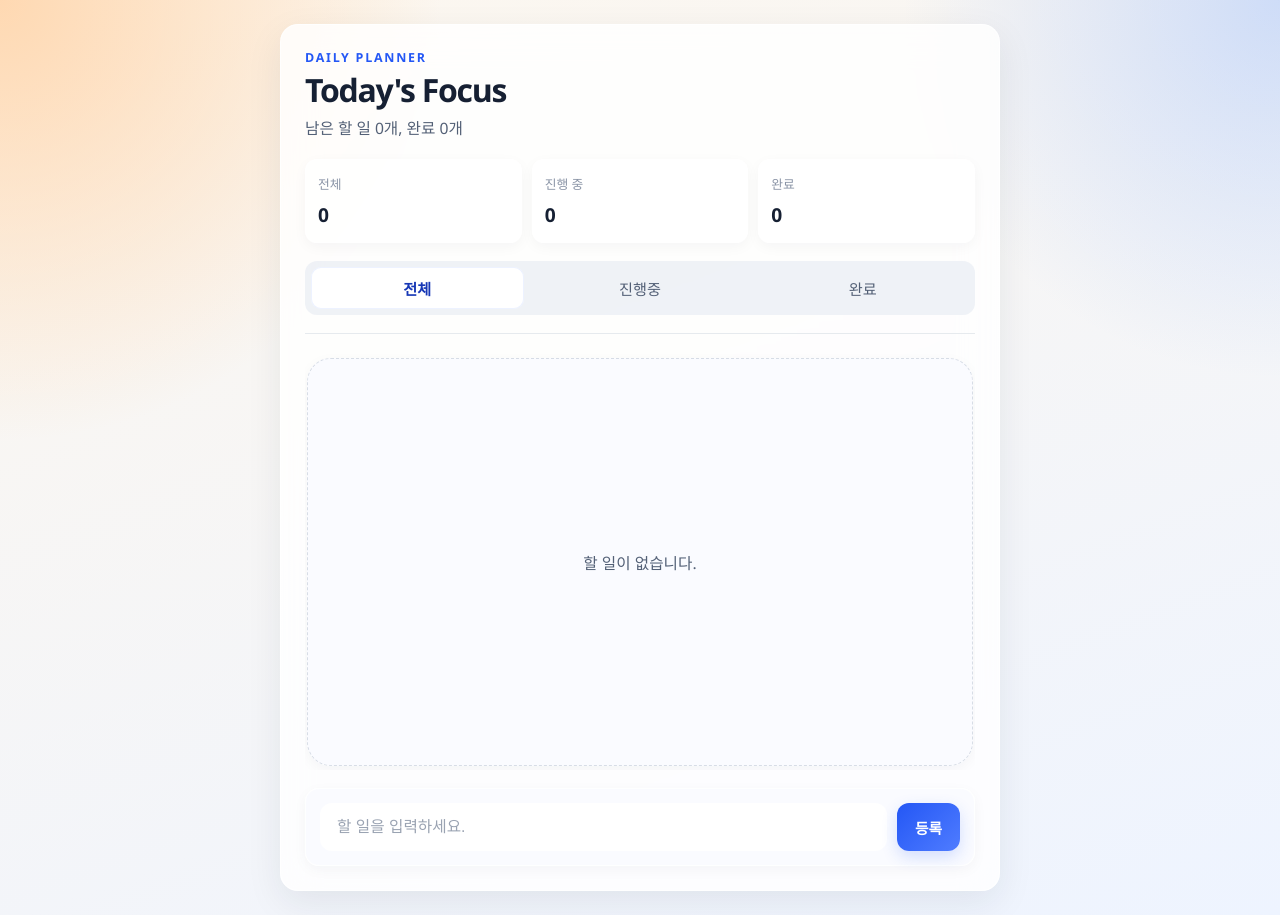
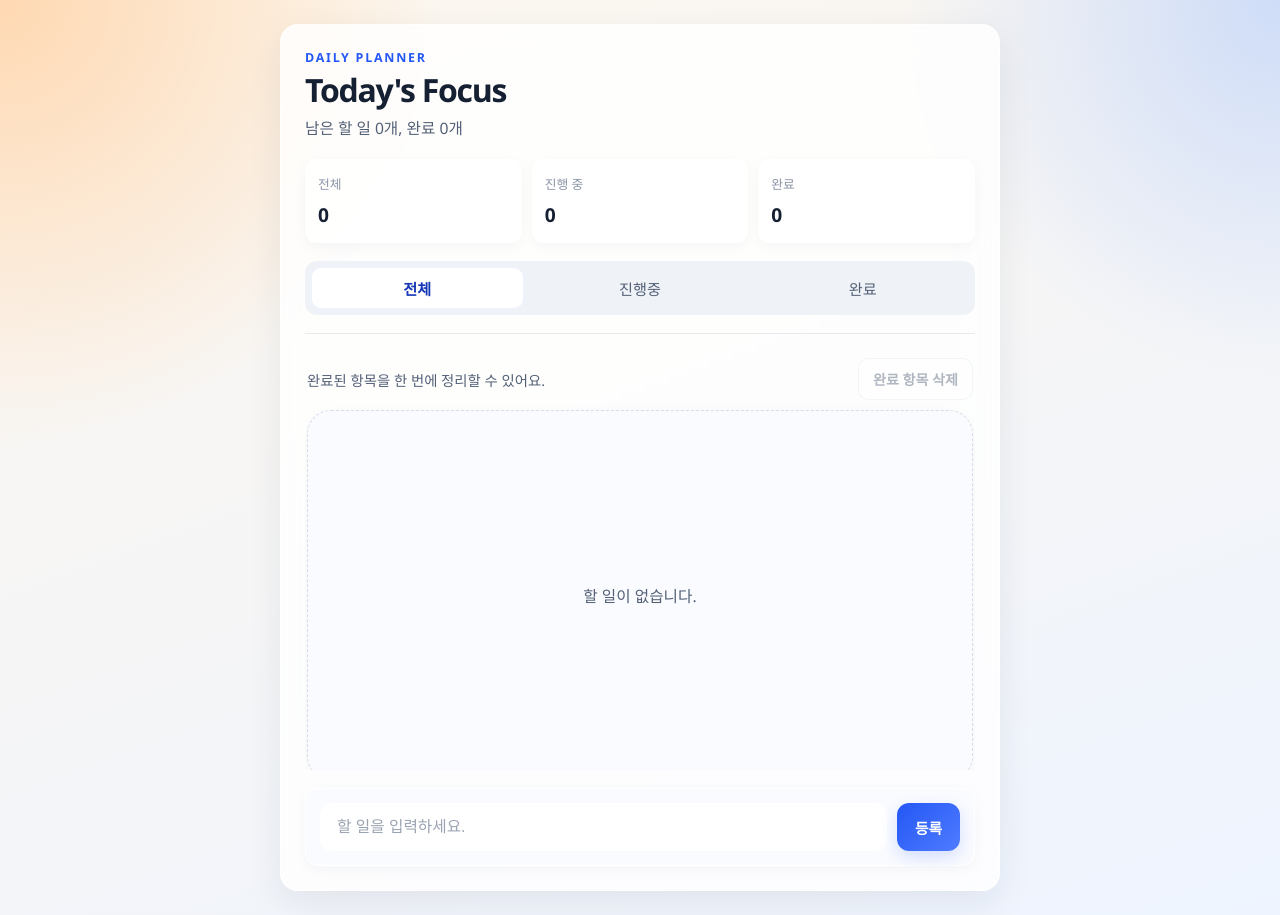
Before and after one commit to ChaeSooYeon/vue-TodoApp-composition, a Vue app: page / in a window 1280 px wide. Built offline with nearby package versions, Linux system fonts and the light colour scheme; a web font is replaced by a local one.

Commit message:
feat: 완료 항목 전체삭제 구현

```diff
--- a/src/App.vue
+++ b/src/App.vue
@@ -15,6 +15,7 @@ const {
   updateTab,
   addTodo,
   deleteTodo,
+  deleteDoneTodos,
   updateTodo,
   editTodo,
 } = useTodos();
@@ -30,7 +31,10 @@ const {
     />
     <TodoList
       :todos="computedTodos"
+      :current="current"
+      :completed-count="completedCount"
       @delete-todo="deleteTodo"
+      @delete-done-todos="deleteDoneTodos"
       @update-todo="updateTodo"
       @edit-todo="editTodo"
     />
--- a/src/components/TodoList.vue
+++ b/src/components/TodoList.vue
@@ -9,8 +9,27 @@
 <script setup>
 import TodoListItem from './TodoListItem.vue';
 
-const props = defineProps(['todos']);
-const emit = defineEmits(['delete-todo', 'update-todo', 'edit-todo']);
+const props = defineProps({
+  todos: {
+    type: Array,
+    default: () => [],
+  },
+  current: {
+    type: String,
+    default: 'all',
+  },
+  completedCount: {
+    type: Number,
+    default: 0,
+  },
+});
+
+const emit = defineEmits([
+  'delete-todo',
+  'delete-done-todos',
+  'update-todo',
+  'edit-todo',
+]);
 
 const deleteTodo = (id) => {
   emit('delete-todo', id);
@@ -23,9 +42,29 @@ const updateTodo = (id) => {
 const editTodo = (item, newMsg) => {
   emit('edit-todo', item, newMsg);
 };
+
+const deleteDoneTodos = () => {
+  emit('delete-done-todos');
+};
+
+const actionMessage =
+  props.current === 'progress'
+    ? '진행중 탭에서는 삭제할 완료 항목이 없어요.'
+    : '완료된 항목을 한 번에 정리할 수 있어요.';
 </script>
 <template>
   <div class="list">
+    <div class="list-actions">
+      <p class="list-caption">{{ actionMessage }}</p>
+      <button
+        class="clear-btn"
+        type="button"
+        :disabled="props.completedCount === 0 || props.current === 'progress'"
+        @click="deleteDoneTodos"
+      >
+        완료 항목 삭제
+      </button>
+    </div>
     <TodoListItem
       v-for="item in props.todos"
       :key="item.id"
@@ -50,6 +89,49 @@ const editTodo = (item, newMsg) => {
   scrollbar-color: rgba(148, 163, 184, 0.65) transparent;
 }
 
+.list-actions {
+  display: flex;
+  align-items: center;
+  justify-content: space-between;
+  gap: 12px;
+  margin-bottom: 10px;
+}
+
+.list-caption {
+  color: var(--text-body);
+  font-size: 0.9rem;
+}
+
+.clear-btn {
+  flex-shrink: 0;
+  padding: 10px 14px;
+  border: 1px solid rgba(148, 163, 184, 0.25);
+  border-radius: 10px;
+  background: rgba(255, 255, 255, 0.75);
+  color: var(--text-body);
+  font: inherit;
+  font-size: 0.88rem;
+  font-weight: 600;
+  cursor: pointer;
+  transition:
+    background-color 0.18s ease,
+    color 0.18s ease,
+    border-color 0.18s ease,
+    transform 0.18s ease;
+}
+
+.clear-btn:hover:not(:disabled) {
+  transform: translateY(-1px);
+  border-color: rgba(221, 77, 99, 0.2);
+  background: rgba(255, 244, 246, 0.96);
+  color: var(--danger);
+}
+
+.clear-btn:disabled {
+  cursor: not-allowed;
+  opacity: 0.45;
+}
+
 .list::-webkit-scrollbar {
   width: 6px;
 }
@@ -65,6 +147,7 @@ const editTodo = (item, newMsg) => {
   align-items: center;
   justify-content: center;
   height: 100%;
+  max-height: 370px;
   text-align: center;
   border: 1px dashed rgba(148, 163, 184, 0.35);
   border-radius: 24px;
@@ -73,6 +156,15 @@ const editTodo = (item, newMsg) => {
 }
 
 @media (max-width: 480px) {
+  .list-actions {
+    flex-direction: column;
+    align-items: stretch;
+  }
+
+  .clear-btn {
+    width: 100%;
+  }
+
   .list {
     height: auto;
     max-height: 46vh;
--- a/src/hooks/useTodos.js
+++ b/src/hooks/useTodos.js
@@ -58,6 +58,14 @@ export const useTodos = () => {
     setTodoLocalStorage(todos.value);
   };
 
+  const deleteDoneTodos = () => {
+    const shouldDelete = window.confirm('완료된 항목을 모두 삭제할까요?');
+    if (!shouldDelete) return;
+
+    todos.value = todos.value.filter((todo) => todo.status !== TODO_STATUS.done);
+    setTodoLocalStorage(todos.value);
+  };
+
   const updateTodo = (id) => {
     todos.value = todos.value.map((todo) =>
       todo.id === id
@@ -89,6 +97,7 @@ export const useTodos = () => {
     updateTab,
     addTodo,
     deleteTodo,
+    deleteDoneTodos,
     updateTodo,
     editTodo,
   };
```
